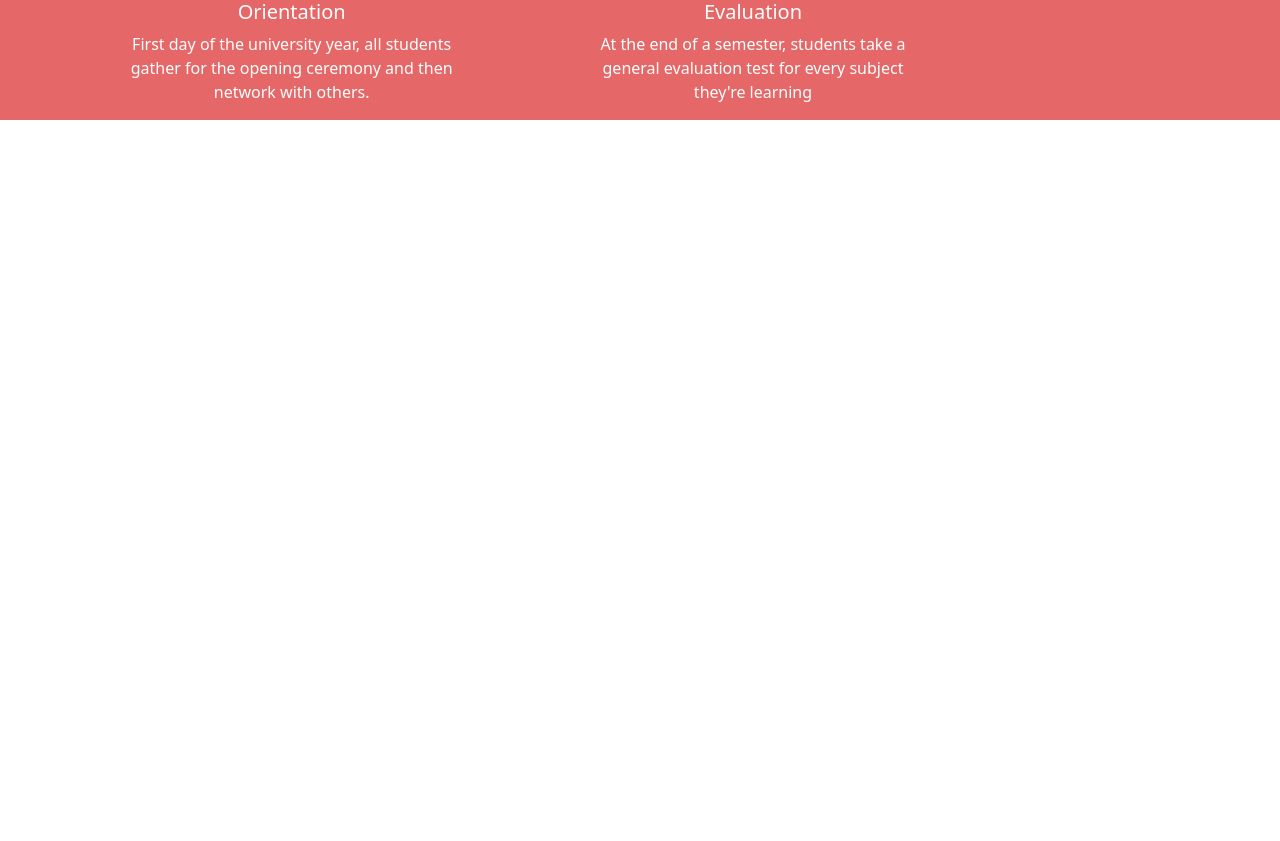
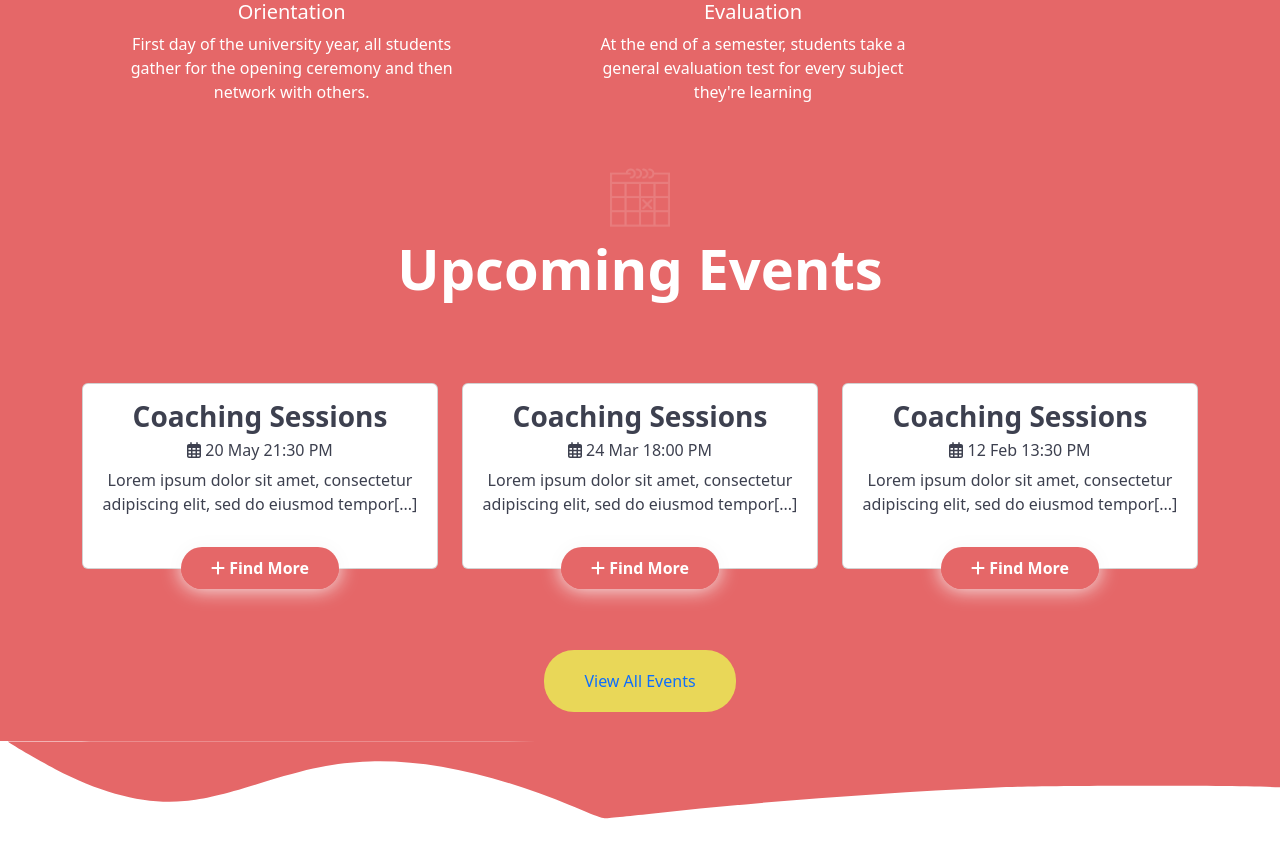
Before and after one commit to TALEX1995/Midterm-Project, a Vue app: page / in a window 1280 px wide. Shown: the part 3260-4101 px from the top of the page. Before the commit the page ends 3380 px from the top, so only its background shows below. Built offline with nearby package versions, Linux system fonts and the light colour scheme.

Commit message:
Added section MainUpcomingEvents

```diff
--- a/package.json
+++ b/package.json
@@ -10,6 +10,7 @@
   },
   "dependencies": {
     "@fortawesome/fontawesome-svg-core": "^6.4.0",
+    "@fortawesome/free-regular-svg-icons": "^6.4.0",
     "@fortawesome/free-solid-svg-icons": "^6.4.0",
     "@fortawesome/vue-fontawesome": "^3.0.3",
     "bootstrap": "^5.3.0",
--- a/src/assets/scss/_mixins.scss
+++ b/src/assets/scss/_mixins.scss
@@ -12,3 +12,9 @@
     align-items: $align;
     flex-direction: $direction;
 }
+
+@mixin small-button ($color) {
+    padding: 10px 30px;
+    background-color: $color;
+    border-radius: 30px;
+}
--- a/src/components/AppMain.vue
+++ b/src/components/AppMain.vue
@@ -2,10 +2,11 @@
 import MainSectionCourses from './MainSubComponents/MainSectionCourses.vue';
 import MainSectionFaculties from './MainSubComponents/MainSectionFaculties.vue';
 import MainSectionUniversityYear from './MainSubComponents/MainSectionUniversityYear.vue';
+import MainUpcomingEvents from './MainSubComponents/MainUpcomingEvents.vue';
 
 export default {
     components: {
-        MainSectionCourses, MainSectionFaculties, MainSectionUniversityYear,
+        MainSectionCourses, MainSectionFaculties, MainSectionUniversityYear, MainUpcomingEvents,
     }
 }
 </script>
@@ -16,6 +17,7 @@ export default {
         <MainSectionCourses />
         <MainSectionFaculties />
         <MainSectionUniversityYear />
+        <MainUpcomingEvents />
     </main>
 </template>
 
--- /dev/null
+++ b/src/components/MainSubComponents/CreateCardUpcomingEvents.vue
@@ -0,0 +1,48 @@
+<script>
+export default {
+    props: {
+        date: String,
+    }
+}
+</script>
+
+
+<template>
+    <div class="col">
+        <div class="card">
+            <div class="card-body text-center">
+                <h3>Coaching Sessions</h3>
+                <h6><font-awesome-icon :icon="['far', 'calendar-days']" /> {{ date }}</h6>
+                <p class="card-text">Lorem ipsum dolor sit amet, consectetur adipiscing elit, sed do eiusmod tempor[...]</p>
+            </div>
+            <div class="text-center link-container pt-4">
+                <a href="#"><font-awesome-icon :icon="['fas', 'plus']" /> Find More</a>
+            </div>
+        </div>
+    </div>
+</template>
+
+
+<style lang="scss" scoped>
+@use '../../assets/scss/vars' as *;
+@use '../../assets/scss/mixins' as *;
+
+.card {
+    color: $dark-gray-text;
+}
+
+h3 {
+    font-weight: 800;
+}
+
+.link-container {
+    margin-bottom: -12px;
+}
+
+a {
+    @include small-button($salmon);
+    color: $white;
+    box-shadow: 0 0 20px $box-shadow-color;
+    font-weight: 700;
+}
+</style>
--- /dev/null
+++ b/src/components/MainSubComponents/MainUpcomingEvents.vue
@@ -0,0 +1,69 @@
+<script>
+import CreateCardUpcomingEvents from './CreateCardUpcomingEvents.vue';
+
+export default {
+    components: { CreateCardUpcomingEvents }
+}
+</script>
+
+
+<template>
+    <section>
+        <div class="container">
+            <div class="py-5">
+                <img class="calendar pb-2" src="../../assets/img/upcoming-events-calendar-icon.png" alt="Clock">
+                <h1>Upcoming Events</h1>
+            </div>
+            <div class="row row-cols-3">
+                <CreateCardUpcomingEvents :date="'20 May 21:30 PM'" />
+                <CreateCardUpcomingEvents :date="'24 Mar 18:00 PM'" />
+                <CreateCardUpcomingEvents :date="'12 Feb 13:30 PM'" />
+            </div>
+        </div>
+
+        <div class="text-center pb-5 show-events-container">
+            <a class="show-events" href="#">View All Events</a>
+        </div>
+    </section>
+    <div class="wave-bottom">
+
+    </div>
+</template>
+
+
+<style lang="scss" scoped>
+@use '../../assets/scss/vars' as *;
+@use '../../assets/scss/mixins' as *;
+
+section {
+    background-color: $salmon;
+    color: white;
+}
+
+.calendar {
+    max-width: 60px;
+    margin: auto;
+}
+
+h1 {
+    font-size: $rem350;
+    font-weight: 800;
+    color: $white;
+    text-align: center;
+    padding-bottom: $rem150;
+}
+
+.show-events {
+    @include big-button($soft-yellow);
+}
+
+.show-events-container {
+    margin-top: 100px;
+}
+
+.wave-bottom {
+    background-image: url(../../assets/svg/svg-1.svg);
+    height: 100px;
+    background-repeat: no-repeat;
+}
+</style>
--- a/src/main.js
+++ b/src/main.js
@@ -10,10 +10,13 @@ import { library } from '@fortawesome/fontawesome-svg-core'
 import { FontAwesomeIcon } from '@fortawesome/vue-fontawesome'
 
 /* import specific icons */
-import { faCaretDown, faMagnifyingGlass, faUserPlus } from '@fortawesome/free-solid-svg-icons'
+import { faCaretDown, faMagnifyingGlass, faUserPlus, faPlus } from '@fortawesome/free-solid-svg-icons';
+
+import { faCalendarDays } from '@fortawesome/free-regular-svg-icons'
+
 
 /* add icons to the library */
-library.add(faCaretDown, faMagnifyingGlass, faUserPlus)
+library.add(faCaretDown, faMagnifyingGlass, faUserPlus, faCalendarDays, faPlus)
 
 import App from './App.vue'
 
```
Also changed, not shown: src/assets/scss/style.scss (line endings or trailing spaces), 1 other file (tests, documents, lock files or other folders).
